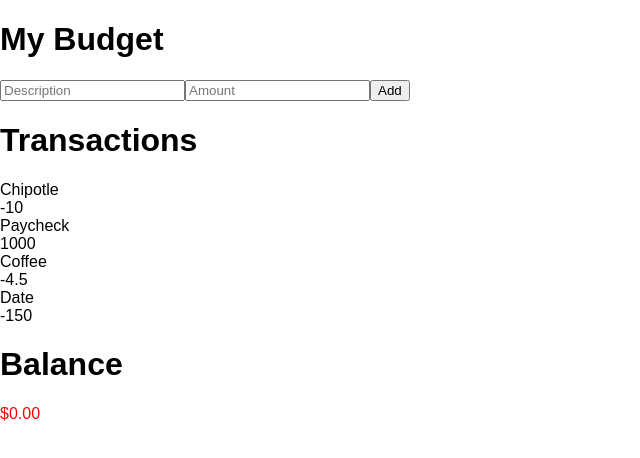
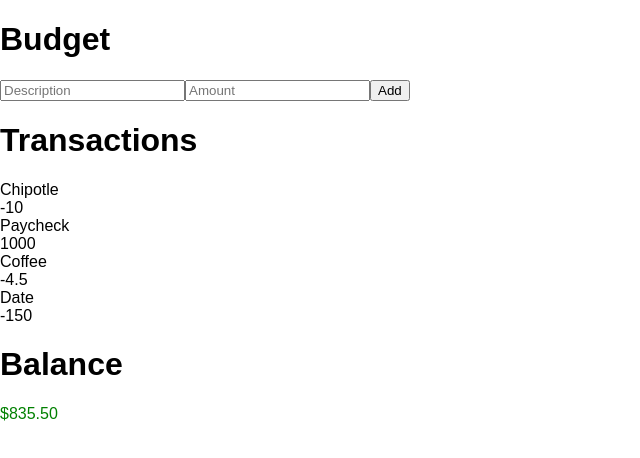
Before and after one commit to Chisnits/divvy, a React (Create React App) app: page / in a window 1280 px wide. Shown: the top 458 px of the page, without its empty margins (0-640 px from the left). Built offline with nearby package versions, Linux system fonts and the light colour scheme.

Commit message:
added a NameBudget functional compenent that will eventually allow the user to name the budget

```diff
--- /dev/null
+++ b/src/Components/NameBudget.js
@@ -0,0 +1,9 @@
+import React from 'react';
+
+export const NameBudget = (props) => {
+    return (
+        <div>
+            <h1>{ props.name }</h1>
+        </div>
+    )
+}
--- a/src/Containers/Budget.js
+++ b/src/Containers/Budget.js
@@ -2,6 +2,7 @@ import React, { Component } from 'react';
 import Add from '../Components/Add';
 import { TransactionList } from '../Components/TransactionList';
 import { Balance } from '../Components/Balance';
+import { NameBudget } from '../Components/NameBudget';
 
 var dataSet = [
     {amount: -10, description: 'Chipotle'},
@@ -16,7 +17,8 @@ class Budget extends Component {
 
         this.state = {
             data: dataSet,
-            total: 0
+            total: 0,
+            name: "Budget"
         };
 
         this.add = this.add.bind(this);
@@ -24,9 +26,9 @@ class Budget extends Component {
     componentWillMount(){
         this.setState({
             data: this.state.data,
-            // total: this.state.data.reduce( (a,b) => {
-            //     return a + b.amount;
-            // }, 0)
+            total: this.state.data.reduce( (a,b) => {
+                return a + b.amount;
+            }, 0)
         })
     }
 
@@ -57,7 +59,7 @@ class Budget extends Component {
     render() {
         return (
             <div>
-              <h1>My Budget</h1>
+              <NameBudget name={this.state.name}/>
               <Add onAdd={this.add} />
               <TransactionList data={this.state.data} />
               <Balance total={this.state.total} />
```
